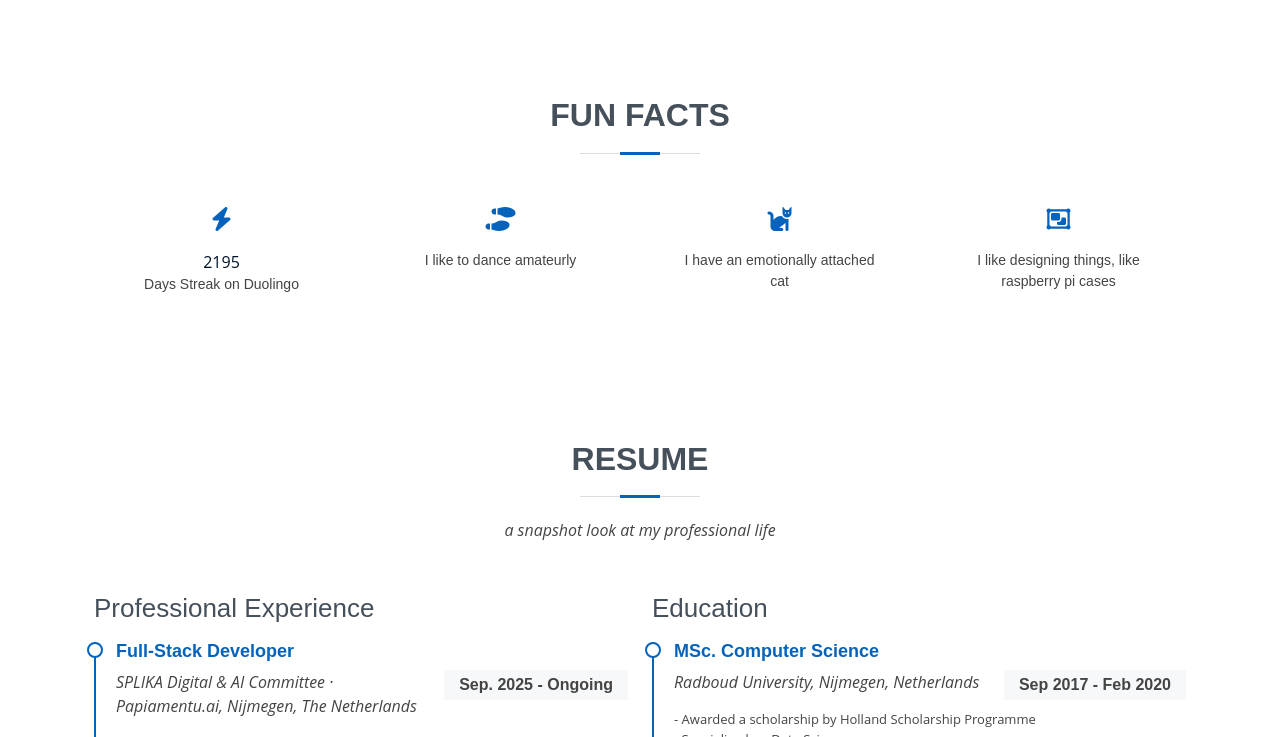
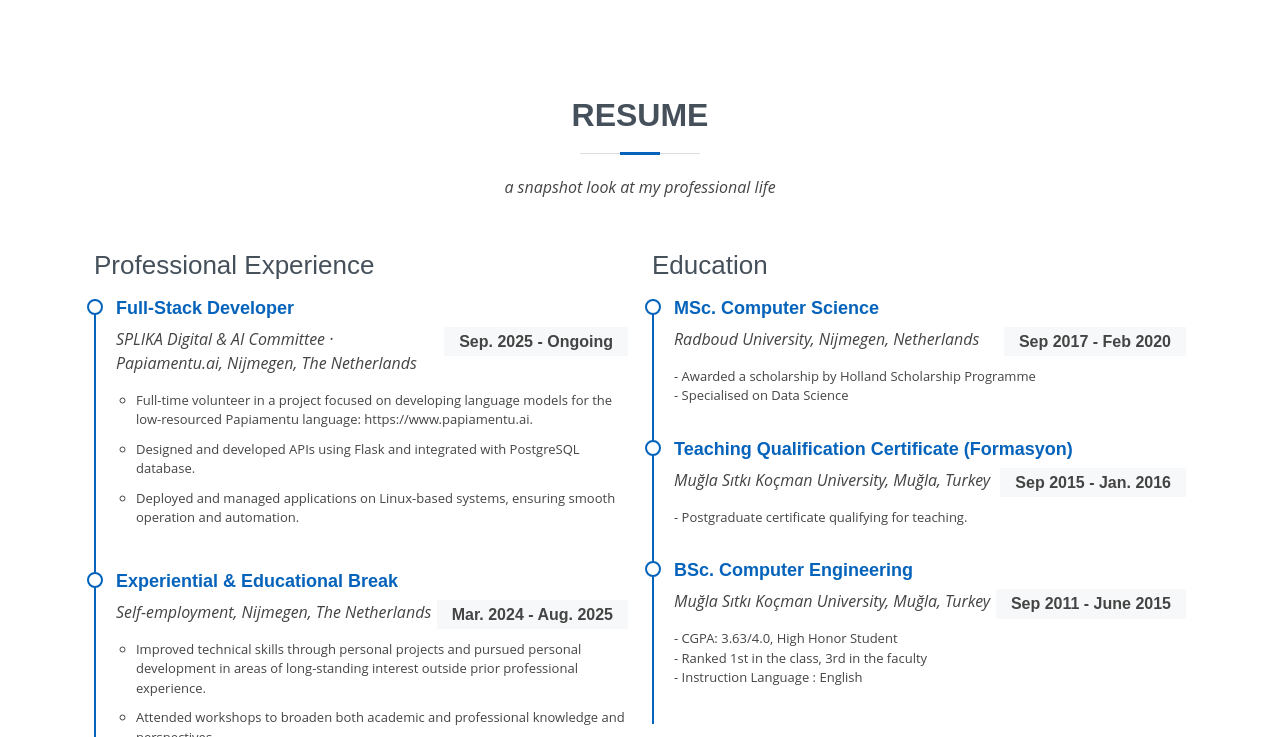
Before and after one commit to simgeekiz/simgeekiz, a Jekyll site: the page built from pages/homepage.html, in a window 1280 px wide and 900 px high, scrolled down 1374 px, cut to the strip 163-900 px from the top of the window. Built offline with Jekyll 4.4.1, drawn with Linux system fonts in a browser that asks for light colours; nearby versions of some CDN libraries; library files that are not in the unit come from our copies; some of the changed text lies outside the part shown.

Commit message:
format code and improve structure

```diff
--- a/_includes/aboutme.html
+++ b/_includes/aboutme.html
@@ -102,43 +102,3 @@
     </div>
   </div>
 </section>
-
-<section id="facts" class="facts">
-  <div class="container">
-    <div class="section-title">
-      <h2>Fun Facts</h2>
-    </div>
-
-    <div class="row">
-      <div class="col-lg-3 col-md-6">
-        <div class="count-box">
-          <i class="fa-solid fa-bolt"></i>
-          <span id="duo">939</span>
-          <p>Days Streak on Duolingo</p>
-        </div>
-      </div>
-
-      <div class="col-lg-3 col-md-6 mt-5 mt-md-0">
-        <div class="count-box">
-          <i class="fa-solid fa-shoe-prints"></i>
-          <p>I like to dance amateurly</p>
-        </div>
-      </div>
-
-      <div class="col-lg-3 col-md-6 mt-5 mt-lg-0">
-        <div class="count-box">
-          <i class="fa-solid fa-cat"></i>
-          <p>I have an emotionally attached cat</p>
-        </div>
-      </div>
-
-      <div class="col-lg-3 col-md-6 mt-5 mt-lg-0">
-        <div class="count-box">
-          <i class="fa-regular fa-object-group"></i>
-          <p>I like designing things, like raspberry pi cases</p>
-        </div>
-      </div>
-      <!-- Sometimes all I think about is food -->
-    </div>
-  </div>
-</section>
--- a/_includes/footer.html
+++ b/_includes/footer.html
@@ -61,7 +61,7 @@
     </div>
     <div class="row mb-auto">
       <div class="col-10 copyright">
-        Copyright &copy; 2016, Simge Ekiz Basar<br />
+        Copyright &copy; 2026, Simge Ekiz Basar<br />
         All Rights Reserved.
       </div>
       <a
--- a/_includes/header.html
+++ b/_includes/header.html
@@ -1,4 +1,7 @@
-<header id="header" class="fixed-top d-flex justify-content-center align-items-center header-transparent">
+<header
+  id="header"
+  class="fixed-top d-flex justify-content-center align-items-center header-transparent"
+>
   <nav id="navbar" class="navbar">
     <ul>
       <li><a class="nav-link scrollto active" href="#hero">Home</a></li>
--- a/_includes/hero.html
+++ b/_includes/hero.html
@@ -1,10 +1,21 @@
 <section id="hero">
-    <div class="hero-container">
-        <img class="rounded-circle z-depth-2" alt="100x100" src="{{ '/assets/img/simge_square.jpg'| relative_url }}" data-holder-rendered="true">
-        <h1>Simge Ekiz Basar</h1>
-        <h2>I'm a <span class="typed" data-typed-items="Software Developer, Web Developer, Data Scientist"></span>
-        </h2>
-        <a href="#about" class="btn-scroll scrollto" title="Scroll Down"><i class="fa-solid fa-angle-down"></i>
-        </a>
-    </div>
+  <div class="hero-container">
+    <img
+      class="rounded-circle z-depth-2"
+      alt="100x100"
+      src="{{ '/assets/img/simge_square.jpg'| relative_url }}"
+      data-holder-rendered="true"
+    />
+    <h1>Simge Ekiz Basar</h1>
+    <h2>
+      I'm a
+      <span
+        class="typed"
+        data-typed-items="Software Developer, Web Developer, Data Scientist"
+      ></span>
+    </h2>
+    <a href="#about" class="btn-scroll scrollto" title="Scroll Down"
+      ><i class="fa-solid fa-angle-down"></i>
+    </a>
+  </div>
 </section>
```
Also changed, not shown: _includes/facts.html (added, +39 -0 lines).
